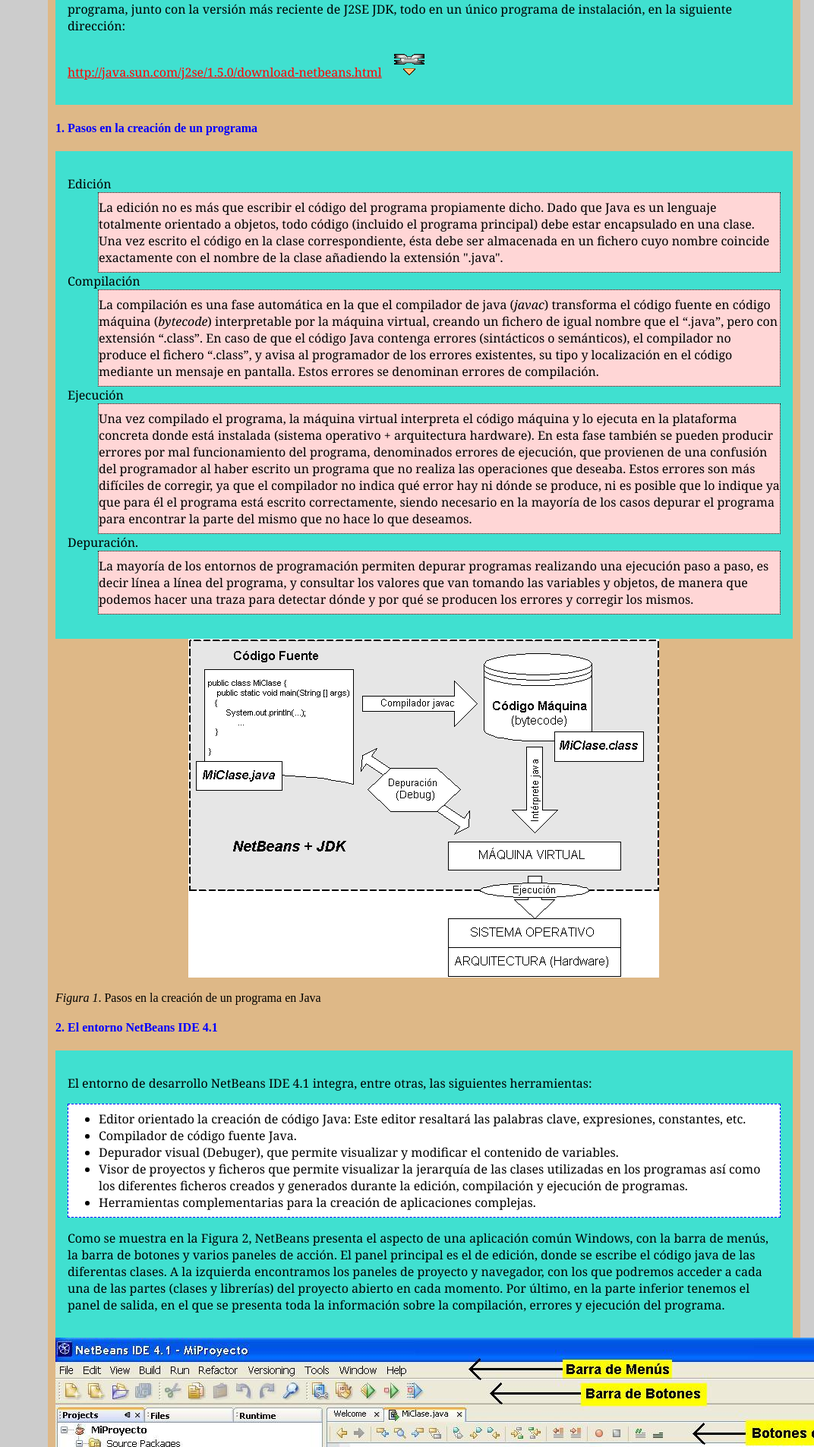
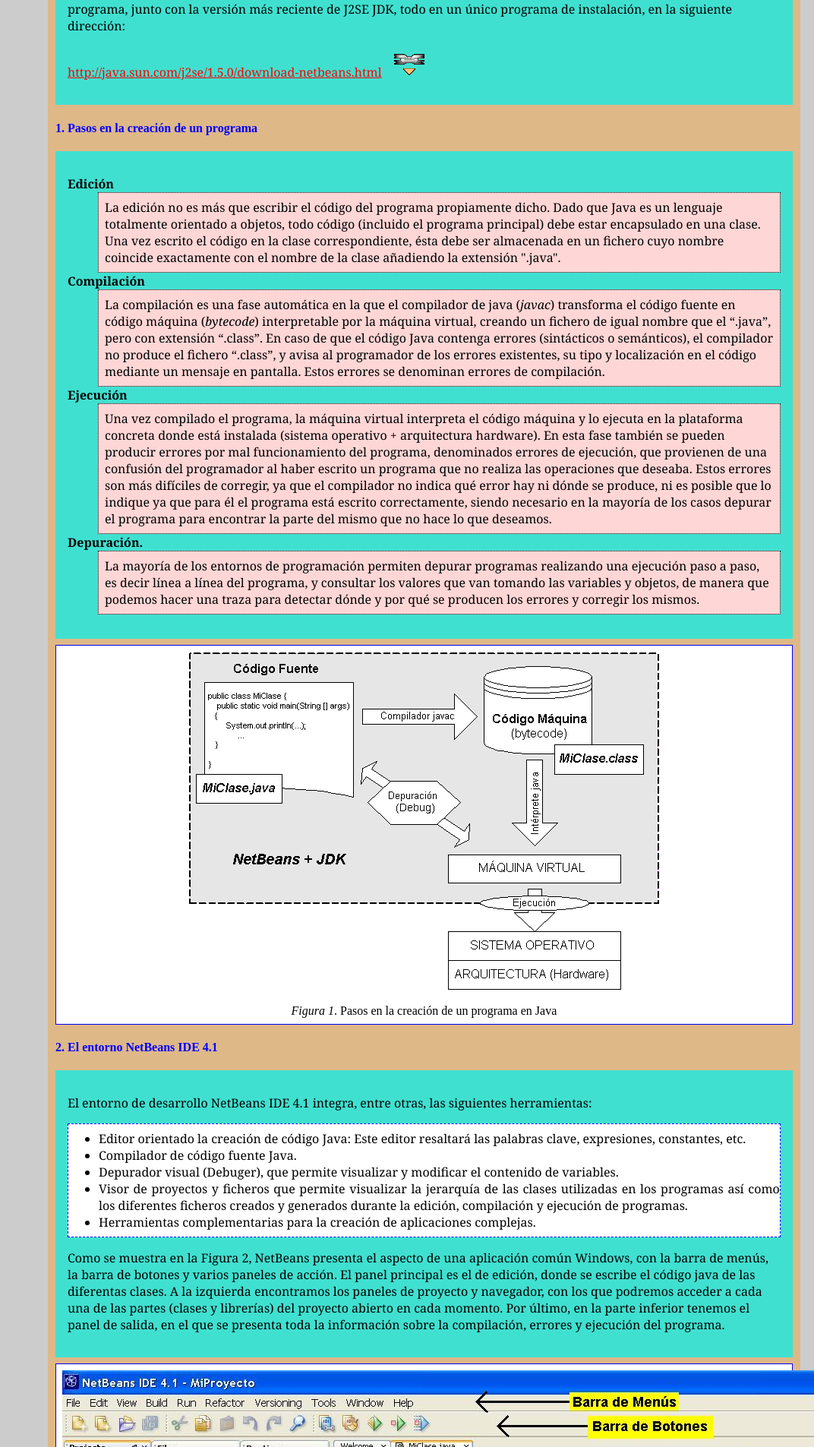
Before and after one commit to KratosKike/ApuntesDAW, a PHP site: page / in a window 1280 px wide; the page is wider, and only the part inside the window is pictured. Shown: the part 783-2688 px from the top of that part at 76% size, without its empty margins (208-1280 px from the left). Run offline with PHP 8.4, Linux system fonts and the light colour scheme.

Commit message:
terminar ej3

```diff
--- a/DIW - Diseño Interfaces Web/20211024 - Actividad individual CSS/EJ3Material/estilo.css
+++ b/DIW - Diseño Interfaces Web/20211024 - Actividad individual CSS/EJ3Material/estilo.css
@@ -21,6 +21,8 @@ div.bloqueexplicacion dd {
     border: dotted 0.1em black;
     padding-top:0.5em;
     padding-bottom:0.5em;
+    padding-left:0.5em;
+    padding-right:0.5em;
     background-color: #ffd6d6;
 }
 
@@ -49,11 +51,7 @@ img{
 }
 
 .logo{
-
-
     background-color: white;
-
-
 }
 
 li{
@@ -158,6 +156,7 @@ h2{
     background-color: turquoise;
     padding: 1em;
     font-family:Cambria, Cochin, Georgia, Times, 'Times New Roman', serif;
+    margin-bottom:0.5em;
 }
 
 .salidapantalla{
@@ -177,3 +176,60 @@ p a{
 h4{
     color: blue;
 }
+
+.bloqueexplicacion dt{
+    font-weight: bold;
+}
+
+.figura{
+    background-color: rgb(255, 255, 255);
+    margin-top: 0.5em;
+    padding: 0.5em;
+    border: solid blue 0.1em;
+    text-align: center;
+}
+.codigo{
+    background-color: rgb(24, 153, 228);
+    padding: 0.5em;
+    color: white;
+    border: double blue 0.3em;
+}
+.bloqueexplicacion ul li a{
+    color: red;
+}
+
+#bibliografia,#experimentos,#ejercicios,#problemas,#ampBibliografia{
+    color: blue;
+    border-bottom: blue solid 0.1em;
+}
+
+
+.identificadorExp{
+    color: blue;
+    font-size: 1.3em;
+    background-color: rgb(16, 212, 121);
+    padding: 0.1em;
+    border: 0.2em blue solid;
+    font-weight: bold;
+}
+
+.identificadorEje{
+    color: blue;
+    font-size: 1.3em;
+    background-color: rgb(204, 122, 16);
+    padding: 0.1em;
+    border: 0.2em blue solid;
+    font-weight: bold;
+}
+.identificadorPro{
+    color: blue;
+    font-size: 1.3em;
+    background-color: rgb(255, 238, 0);
+    padding: 0.1em;
+    border: 0.2em blue solid;
+    font-weight: bold;
+}
+
+.bloqueexplicacion ul li{
+    text-align: justify;
+}
```
